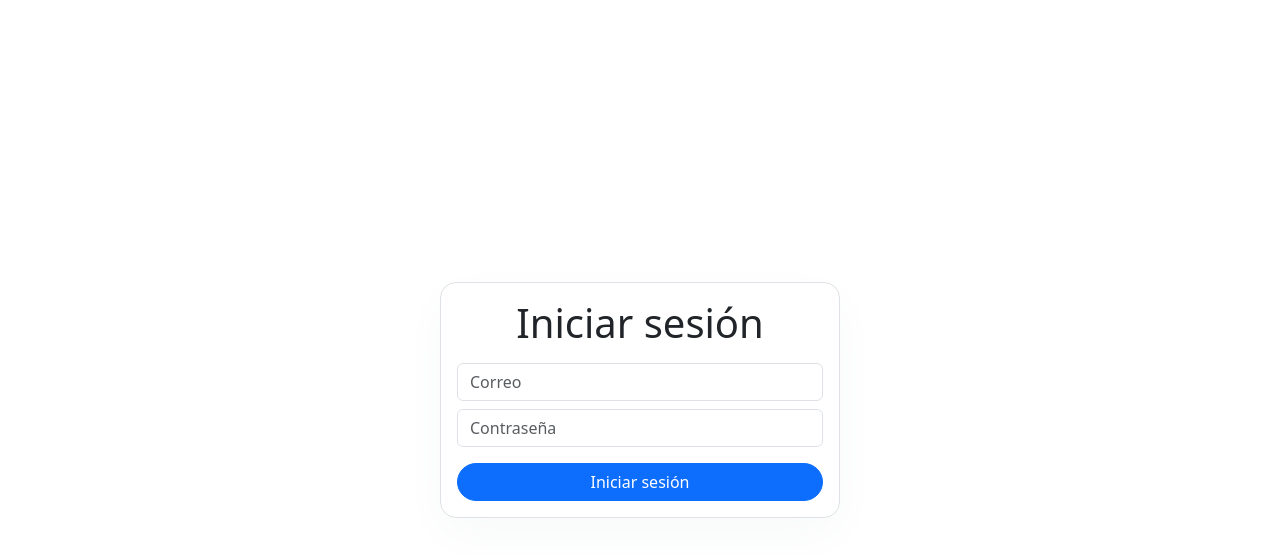
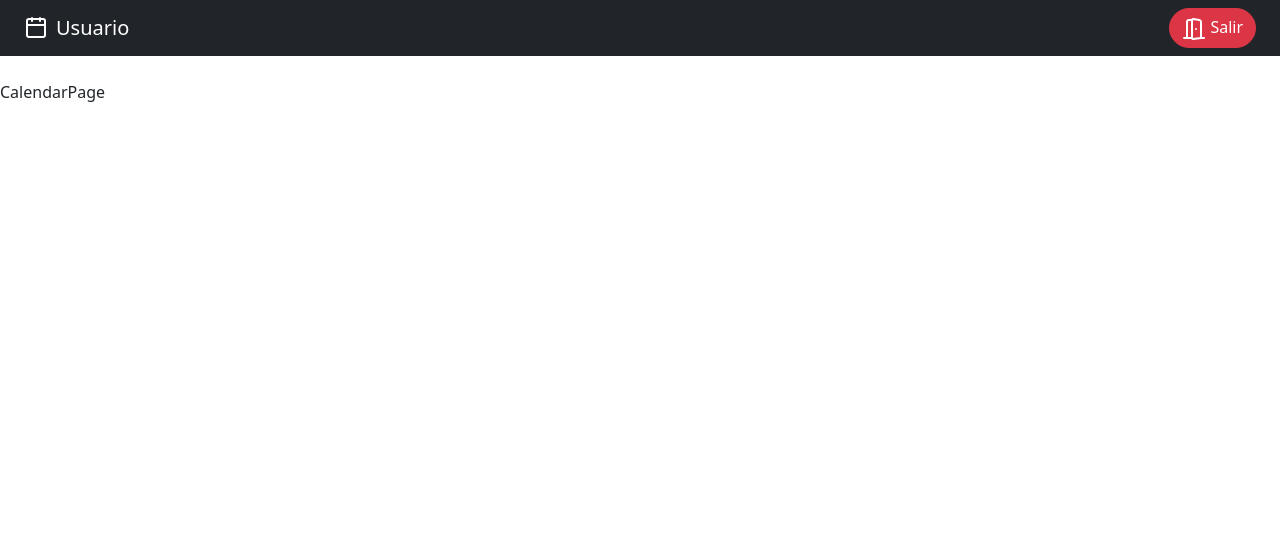
Before and after one commit to pipe753951/08-react-mern-calendar-frontend, a React (Vite) app: page / in a window 1280 px wide. Before the commit this address led to /auth/login. Shown: the top 556 px of the page. Built offline with nearby package versions, Linux system fonts and the light colour scheme.

Commit message:
Finishing lesson #339, making and designing CalendarLayout.

```diff
--- /dev/null
+++ b/src/calendar/components/CalendarNavbar.tsx
@@ -0,0 +1,20 @@
+import { Calendar, DoorOpen } from "lucide-react";
+
+const CalendarNavbar = () => {
+  return (
+    <nav className="navbar navbar-dark bg-dark mb-4 px-4">
+      <span className="navbar-brand d-flex gap-2 align-items-center">
+        <Calendar />
+        <span>Usuario</span>
+      </span>
+
+      <button className="btn btn-danger">
+        <DoorOpen />
+        &nbsp;
+        <span>Salir</span>
+      </button>
+    </nav>
+  );
+};
+
+export default CalendarNavbar;
--- /dev/null
+++ b/src/calendar/layouts/CalendarLayout.tsx
@@ -0,0 +1,18 @@
+import { Outlet } from "react-router";
+
+import CalendarNavbar from "../components/CalendarNavbar";
+
+const CalendarLayout = function () {
+  return (
+    <div>
+      <header>
+        <CalendarNavbar />
+      </header>
+      <main>
+        <Outlet />
+      </main>
+    </div>
+  );
+};
+
+export default CalendarLayout;
--- a/src/router/app.router.tsx
+++ b/src/router/app.router.tsx
@@ -3,20 +3,23 @@ import { BrowserRouter, Navigate, Route, Routes } from "react-router";
 import type { AuthStatus } from "../types/AuthStatus.types";
 
 import AuthLayout from "../auth/layouts/AuthLayout";
+import CalendarLayout from "../calendar/layouts/CalendarLayout";
 
 import CalendarPage from "../calendar/pages/calendar/CalendarPage";
 import LoginPage from "../auth/pages/login/LoginPage";
 import RegisterPage from "../auth/pages/register/RegisterPage";
 
 const AppRouter = function () {
-  const authStatus: AuthStatus = "not-authenticated" as AuthStatus;
+  const authStatus: AuthStatus = "authenticated" as AuthStatus;
 
   return (
     <BrowserRouter>
       <Routes>
         {authStatus === "authenticated" && (
           <>
-            <Route path="/" element={<CalendarPage />} />
+            <Route path="/" element={<CalendarLayout />}>
+              <Route index element={<CalendarPage />} />
+            </Route>
             <Route path="/*" element={<Navigate to="/" />} />
           </>
         )}
```
